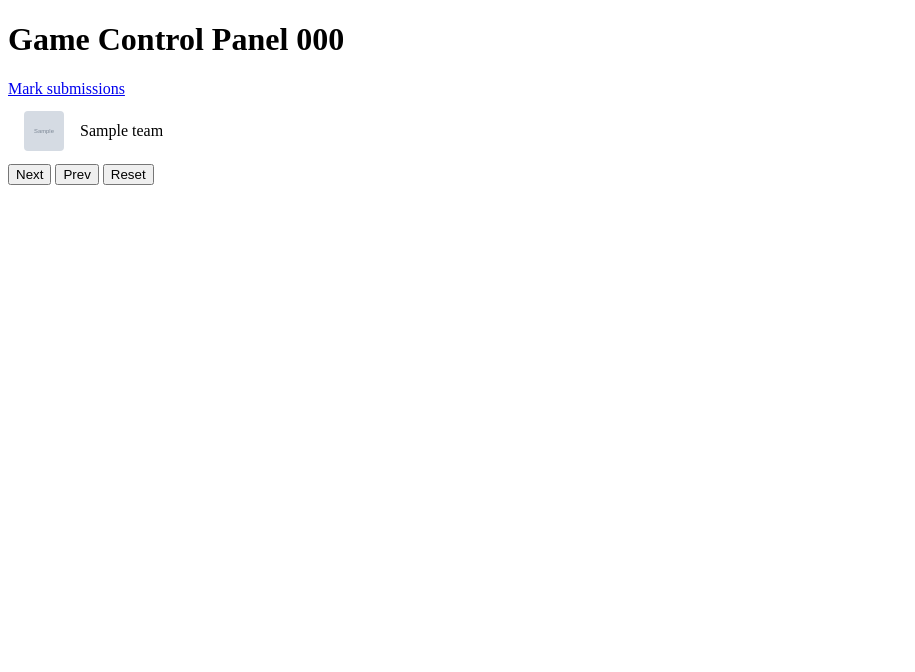
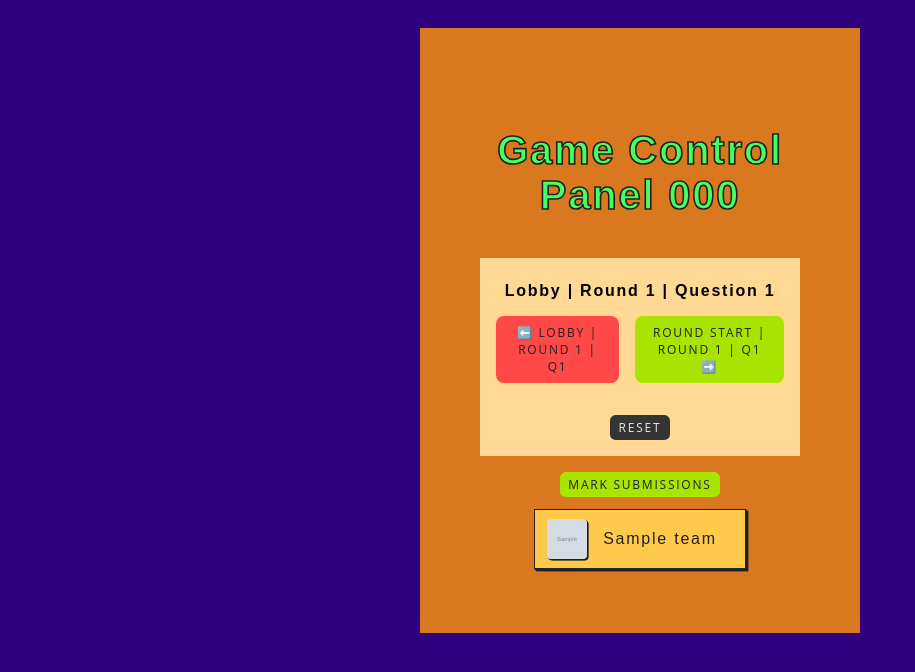
Before and after one commit to maximwebb/quizotic, a Django app: page /controller/000 in a window 1280 px wide. Shown: the top 672 px of the page, without its empty margins (0-915 px from the left). Run offline with Django 5.2, Linux system fonts and the light colour scheme; tables that the repository leaves empty hold one stand-in row (values such as "Sample post"); grey boxes marked "Sample" are stand-in pictures; data that the repository does not hold is empty.

Commit message:
Add styling for controller

```diff
--- a/src/quiz/static/css/common.css
+++ b/src/quiz/static/css/common.css
@@ -84,6 +84,12 @@
     color: var(--radioactive);
     -webkit-text-stroke: 0.2vh var(--off-black);
     font-size: 5vh;
+    font-weight: 600;
+    text-align: center;
+}
+
+.title-4 {
+    font-size: 2vh;
     font-weight: 600;
     text-align: center;
 }
@@ -177,6 +183,10 @@
     user-select: none;
 }
 
+.btn-small:hover {
+    background-color: var(--btn-color-hover);
+}
+
 .std-input {
    padding: 1.5vh 2vh;
    margin: 0.5vh;
--- /dev/null
+++ b/src/quiz/static/css/controller/index.css
@@ -0,0 +1,36 @@
+#nav {
+    display: flex;
+    flex-direction: column;
+    align-items: center;
+    margin-bottom: 1vh;
+    padding: 1vh;
+    background-color: var(--fg-color-light);
+
+    #nav-inner {
+        display: flex;
+        flex-direction: row;
+        button {
+            margin: 0vh 1vh;
+            font-size: 1.5vh;
+        }
+        margin-bottom: 3vh;
+    }
+
+    button {
+        margin: 1vh 0;
+    }
+}
+
+#prev-btn {
+    background-color: var(--red);
+}
+
+#reset-btn {
+    background-color: var(--gray);
+    color: var(--off-white);
+    width: 20%;
+}
+
+#marking-btn {
+    margin: 1vh 0;
+}
--- a/src/quiz/templates/controller/game.html
+++ b/src/quiz/templates/controller/game.html
@@ -1,20 +1,30 @@
+{% load static %}
 <!doctype html>
 <html>
-<body>
-    <h1>Game Control Panel {{ game.code }}</h1>
-	<div id = "game-state">
+<head>
+    <script src="{% static 'js/sse.js' %}"> </script>
+    <link rel="stylesheet" href="{% static 'css/common.css' %}"></link>
+    <link rel="stylesheet" href="{% static 'css/controller/index.css' %}"></link>
+</head>
+<body class="std-body var-height">
+    <div class="content">
+    <p class="title-3">Game Control Panel {{ game.code }}</p>
+
+	<div id = "nav">
+	    <div id = "game-state">
+	    </div>
+        <div id="nav-inner">
+		    <button onclick="prev()" id="prev-btn" class="btn">Prev</button>
+		    <button onclick="next()" id="next-btn" class="btn">Next</button>
+        </div>
+		<button onclick="reset()" id="reset-btn" class="btn-small">Reset</button>
 	</div>
-    <a href="{% url 'controller_marking' game.code %}">Mark submissions</a>
+    <a id="marking-btn" class="btn-small" href="{% url 'controller_marking' game.code %}">Mark submissions</a>
 	<div id = "team-list">
 		{% include "../teams/list.html" %}
 	</div>
-
-	<div id = "navigation">
-		<button onclick="next()" id="next-btn">Next</button>
-		<button onclick="prev()" id="prev-btn">Prev</button>
-		<button onclick="reset()" id="reset-btn">Reset</button>
-	</div>
 	{% csrf_token %}
+    </div>
 </body>
 
 <script>
@@ -38,8 +48,8 @@ const refreshGameState = async () => {
     console.log(gamePos["next"]);
 
 	document.querySelector("#game-state").innerHTML = gameState;
-    document.querySelector("#next-btn").innerHTML = `⬅️ ${gamePos["next"]}`;
-    document.querySelector("#prev-btn").innerHTML = `${gamePos["prev"]} ➡️`;
+    document.querySelector("#next-btn").innerHTML = `${gamePos["next"]} ➡️`;
+    document.querySelector("#prev-btn").innerHTML = `⬅️ ${gamePos["prev"]}`;
 }
 
 const refreshTeamList = async () => {
--- a/src/quiz/templates/controller/game_state.html
+++ b/src/quiz/templates/controller/game_state.html
@@ -1 +1 @@
-<p>{{game.get_room_display }} | Round {{game.round_num}} | Question {{game.question_num}}</p>
+<p class="title-4">{{game.get_room_display }} | Round {{game.round_num}} | Question {{game.question_num}}</p>
--- a/src/quiz/views/controller/game.py
+++ b/src/quiz/views/controller/game.py
@@ -1,5 +1,4 @@
 from ..common import get_game_by_code
-from ..util import parse_bool
 from ... import events
 from ...models import *
 from ...serializers import GameStateSerializer
@@ -45,9 +44,7 @@ def position(request, game_code: str):
         game = get_game_by_code(game_code)
         nxt = next_game_pos(game)
         prev = prev_game_pos(game)
-        print(nxt)
-        print(prev)
-        data = {"next": str(nxt), "prev": str(prev)}
+        data = {"next": str(nxt or "n/a"), "prev": str(prev or "n/a")}
         return JsonResponse(data)
 
 
@@ -106,7 +103,7 @@ def prev_game_pos(game) -> GamePos:
     match room:
         case GameState.Room.LOBBY:
             print("Already at start of game")
-            return GamePos(room, round, question)
+            return GamePos(GameState.Room.LOBBY, round, question)
         case GameState.Room.ROUND_START:
             if game.round_num == 0:
                 return GamePos(GameState.Room.LOBBY, round, question)
--- a/src/quiz/views/controller/marking.py
+++ b/src/quiz/views/controller/marking.py
@@ -1,4 +1,5 @@
 from ..common import get_game_by_code
+from ..util import parse_bool
 from ...models import *
 
 from django.shortcuts import render
```
Also changed, not shown: src/quiz/static/css/controller/marking.css (+41 -0 lines), src/quiz/templates/controller/marking.html (+7 -5 lines).
